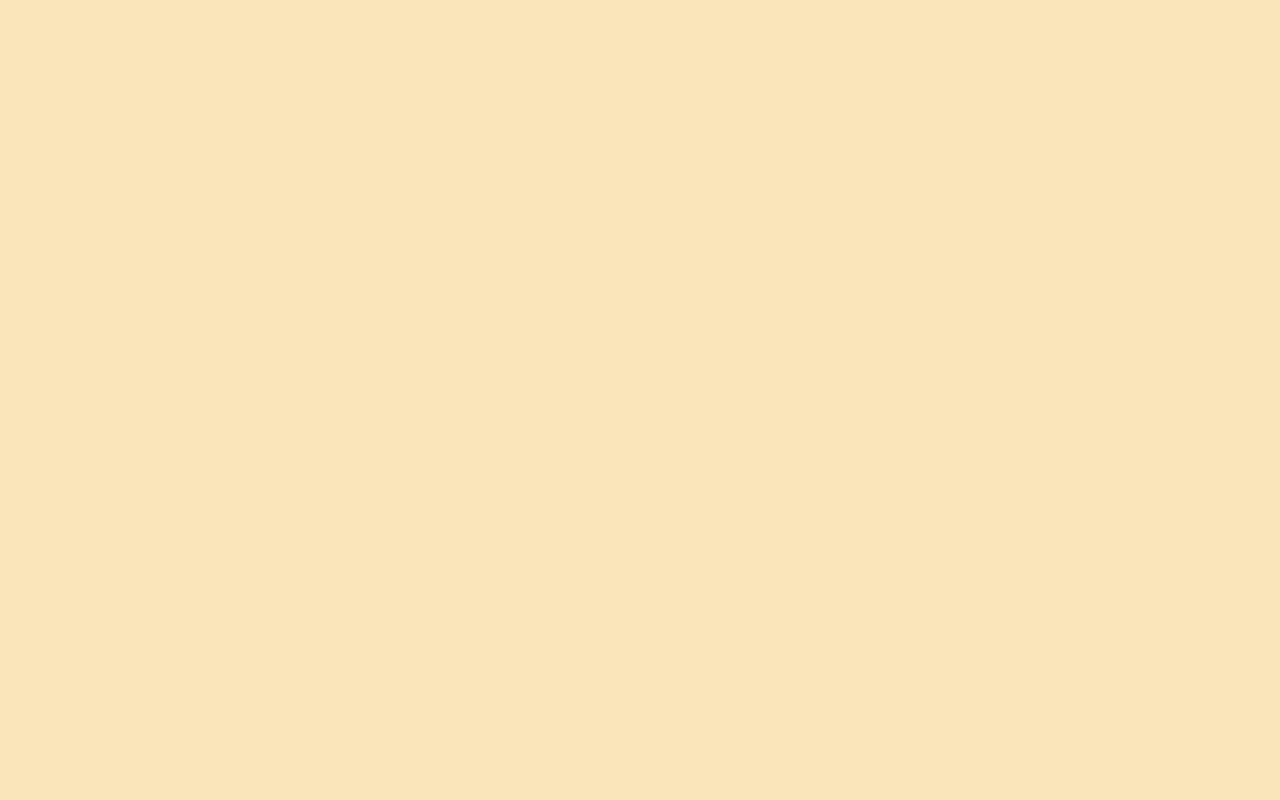
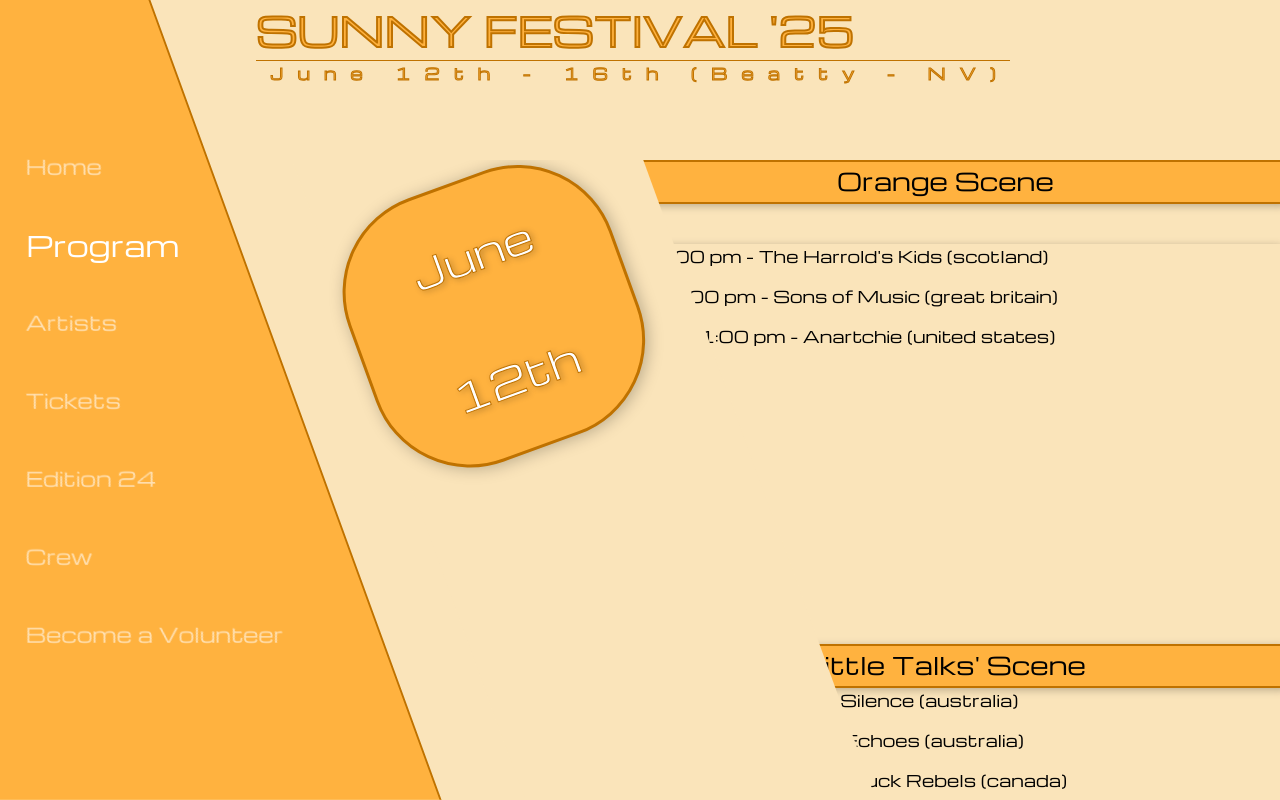
Before and after one commit to philjacquier83/MusicFestival, a React (Vite) app: page /program/20250612 in a window 1280 px wide. Before the commit this address had no page. Built offline with nearby package versions, Linux system fonts and the light colour scheme.

Commit message:
update hooks program artists

```diff
--- a/src/assets/Programmation.json
+++ b/src/assets/Programmation.json
@@ -1,6 +1,7 @@
 [
     {
         "id": "20250612",
+        "concertDay": "12th",
         "scene": [
             {
                 "sceneName": "Orange Scene",
@@ -58,6 +59,7 @@
     },
     {
         "id": "20250613",
+        "concertDay": "13th",
         "scene": [
             {
                 "sceneName": "Orange Scene",
@@ -115,6 +117,7 @@
     },
     {
         "id": "20250614",
+        "concertDay": "14th",
         "scene": [
             {
                 "sceneName": "Orange Scene",
@@ -172,6 +175,7 @@
     },
     {
         "id": "20250615",
+        "concertDay": "15th",
         "scene": [
             {
                 "sceneName": "Orange Scene",
@@ -229,6 +233,7 @@
     },
     {
         "id": "20250616",
+        "concertDay": "16th",
         "scene": [
             {
                 "sceneName": "Orange Scene",
--- /dev/null
+++ b/src/components/MainHeader.jsx
@@ -0,0 +1,17 @@
+function MainHeader() {
+
+    return (
+
+        <>
+            <div className="topContainer">
+                <div className="festivalInfos">
+                    <div className="festivalName">SUNNY FESTIVAL '25</div>
+                    <div className="festivalDates">June 12th - 16th (Beatty - NV)</div>
+                </div>
+                <div className="buyTickets"></div>
+            </div>
+        </>
+    )
+}
+
+export default MainHeader
--- /dev/null
+++ b/src/components/MenusList.jsx
@@ -0,0 +1,22 @@
+import { Link } from 'react-router-dom'
+
+function MenusList({ menuSelected }) {
+
+    const menus = ['Home', 'Program', 'Artists', 'Tickets', 'Edition 24', 'Crew', 'Become a Volunteer']
+
+    return (
+        <>
+            <div className="menusContainer">
+                <div className="menusList">
+                    {menus.map((menu, index) =>
+                        <Link to={`/${menu !== 'Home' && menu.toLowerCase()}`} className={`menu ${menu === menuSelected && 'menu--selected'}`} key={`${menu}-${index}`}>{menu}</Link>
+                    )}
+                </div>
+            </div>
+
+
+        </>
+    )
+}
+
+export default MenusList
--- a/src/hooks/useArtists.js
+++ b/src/hooks/useArtists.js
@@ -1,12 +1,12 @@
-import { useState } from "react";
+import { useState, useEffect } from "react";
 import { useNavigate, useParams } from "react-router-dom";
-import FestivalInfos from '../assets/FestivalInfos.json'
+import Artists from '../assets/Artists.json'
 
 function useArtists() {
 
     const { id } = useParams()
     const navigate = useNavigate()
-
+console.log(id)
     const [ artists, setArtists ] = useState({
         id: "",
         name: "",
@@ -25,7 +25,7 @@ function useArtists() {
     })
 
     useEffect(() => {
-        const artist = FestivalInfos.find((elem) => elem.id === id)
+        const artist = Artists.find((elem) => elem.id === id)
         if(!artist) {
             navigate('/error')
         } else {
--- a/src/hooks/useDates.js
+++ b/src/hooks/useDates.js
@@ -1,4 +1,4 @@
-import { useState } from "react";
+import { useState, useEffect } from "react";
 import { useNavigate, useParams } from "react-router-dom";
 import Programmation from '../assets/Programmation.json'
 
--- a/src/index.css
+++ b/src/index.css
@@ -14,12 +14,14 @@
 }
 
 a {
+  color: #000;
   font-weight: 500;
-  color: #646cff;
-  text-decoration: inherit;
+  text-decoration: none;
 }
+
 a:hover {
-  color: #535bf2;
+  cursor: pointer;
+  color: #ffb23f;
 }
 
 body {
--- a/src/main.jsx
+++ b/src/main.jsx
@@ -2,6 +2,8 @@ import React from 'react'
 import ReactDOM from 'react-dom/client'
 import { BrowserRouter as Router, Routes, Route } from 'react-router-dom'
 import Home from './pages/home'
+import Program from './pages/program'
+import Artists from './pages/artists'
 import './index.css'
 
 ReactDOM.createRoot(document.getElementById('root')).render(
@@ -9,6 +11,8 @@ ReactDOM.createRoot(document.getElementById('root')).render(
     <Router>
       <Routes>
         <Route path="/" element={<Home />} />
+        <Route path="/program/:id" element={<Program />} />
+        <Route path="/artists/:id" element={<Artists />} />
       </Routes>
     </Router>
   </React.StrictMode>,
--- /dev/null
+++ b/src/pages/artists.jsx
@@ -0,0 +1,55 @@
+import MenusList from '../components/MenusList'
+import useArtists from '../hooks/useArtists'
+import MainHeader from '../components/MainHeader'
+import '../sass/main.scss'
+
+function Artists() {
+
+    const artist = useArtists()
+
+    return (
+
+        <div className="mainContainer">
+
+            <MenusList menuSelected="Artists" />
+
+            <div className="bodyContainer">
+
+                <MainHeader />
+
+                <div className="sections">
+
+                    <div className="shape2"><div className="dates">
+                                <div className="day">{artist.groupDate.dayName}</div>
+                                <div className="month">{artist.groupDate.month}</div>
+                                <div className="month">{artist.groupDate.day}<sup>th</sup></div>
+                                <div className="concertTime">{artist.groupDate.hour}</div>
+                            </div></div>
+                    <div className="groups">
+                        <div className="banGroup">
+                            <div className="titleBanGroup">{artist.name}<span className="groupFrom">({artist.codeCountry})</span></div>
+                        </div>
+
+                        <div className="blocPresentation">
+
+                            <div className="descriptionPresentation">
+                                <div className="imgGroup">
+                                    <img src={`${artist.groupImg}`} />
+                                </div>
+                            </div>
+
+                            <div className="textPresentation">
+                                {artist.description.map((text, index) =>
+                                    <div className="textGroup2" key={`${text}-${index}`}>{text}</div>
+                                )}
+                            </div>
+                        </div>
+                    </div>
+                </div>
+            </div>
+
+        </div>
+    )
+}
+
+export default Artists
--- a/src/pages/home.jsx
+++ b/src/pages/home.jsx
@@ -1,66 +1,38 @@
-import { useState } from 'react'
-import { FestivalInfos } from '../assets/FestivalInfos'
+import MenusList from '../components/MenusList'
+import MainHeader from '../components/MainHeader'
 import '../sass/main.scss'
 
 function Home() {
 
-    const menus = ['Home', 'Program', 'Artists', 'Tickets', 'Edition 24', 'Crew', 'Become a Volunteer']
-    const [ menuSelected, setMenuSelected ] = useState('Home')
-
-    const handleSelectMenu = (changeMenu) => {
-        setMenuSelected(changeMenu)
-    }
-
     return (
 
         <div className="mainContainer">
-            <div className="menusContainer">
-                <div className="menusList">
-                {menus.map((menu, index) =>
-                    <div className={`menu ${menu === menuSelected && 'menu--selected'}`} key={`${menu}-${index}`} onClick={() => handleSelectMenu(menu)}>{menu}</div>
-                )}
-                </div>
-            </div>
+
+            <MenusList menuSelected="Home" />
 
             <div className="bodyContainer">
-                <div className="topContainer">
-                    <div className="festivalInfos">
-                        <div className="festivalName">SUNNY FESTIVAL '25</div>
-                        <div className="festivalDates">June 12th - 16th</div>
-                    </div>
-                    <div className="buyTickets"></div>
-                </div>
 
-                <div className="sections">
-                    <div className="dates">
-                        <div className="day">{FestivalInfos[0].Artists[0].groupDate[0].dayName}</div>
-                        <div className="month">{FestivalInfos[0].Artists[0].groupDate[0].month}</div>
-                        <div className="month">{FestivalInfos[0].Artists[0].groupDate[0].day}<sup>th</sup></div>
-                        <div className="concertTime">{FestivalInfos[0].Artists[0].groupDate[0].hour}</div>
-                    </div>
-                    <div className="groups">
-                        <div className="banGroup">
-                            <div className="titleBanGroup">{FestivalInfos[0].Artists[0].name}<span className="groupFrom">({FestivalInfos[0].Artists[0].codeCountry})</span></div>
-                        </div>
-                        <div className="description">
-                            {/*<div className="imgGroup">
-                                <img src="/src/assets/Group1.png" />
-                </div>*/}
-                            <div className="shape">
+                <MainHeader />
+
+                <div className="sections sections--Presentation">
+
+                    <div className="shape"></div>
+                    <div className="presentation">
+                        <div className="ban">Welcome to the 7th edition !</div>
+
+                        <div className="blocPresentation">
+                            <div className="descriptionPresentation">
+
                                 <div className="imgGroup">
-                                    <img src="/src/assets/Group1.png" />
+                                    <img src="/src/assets/Crew1.png" />
                                 </div>
                             </div>
-                            <div className="textGroup">
-                                <p className="textGroup2">
-                                    {FestivalInfos[0].Artists[0].description[0].text1}
-                                </p>
-                                <p className="textGroup2">
-                                    {FestivalInfos[0].Artists[0].description[0].text2}
-                                </p>
-                                <p className="textGroup2">
-                                    {FestivalInfos[0].Artists[0].description[0].text3}
-                                </p>
+                            <div className="textPresentation">
+                                    Welcome to the hottest event of the summer! <br /><br />
+                                    This summer, we're bringing you an electrifying lineup of chart-topping artists and legendary bands, promising non-stop music and unforgettable performances.
+                                    From pulsating beats to soul-stirring melodies, our festival is the ultimate celebration of pop and rock music. <br /><br />
+                                    Join us under the stars for five days of pure musical bliss, surrounded by fellow music lovers and the vibrant energy of our festival grounds. With delicious food, refreshing drinks, and an atmosphere charged with excitement, this is an experience you won't want to miss. <br /><br />
+                                    Mark your calendars and get your tickets now for the highlight of the season !
                             </div>
                         </div>
                     </div>
--- /dev/null
+++ b/src/pages/program.jsx
@@ -0,0 +1,62 @@
+import MenusList from '../components/MenusList'
+import useDates from '../hooks/useDates'
+import MainHeader from '../components/MainHeader'
+import { Link } from 'react-router-dom'
+import '../sass/main.scss'
+
+function Programmation() {
+
+    const program = useDates()
+
+    return (
+
+        <div className="mainContainer">
+
+            <MenusList menuSelected="Program" />
+
+            <div className="bodyContainer">
+
+                <MainHeader />
+
+                <div className="sections">
+
+                    <div className="shape2">
+                        <div className="dates">
+                            <div className="month">June</div>
+                            <div className="month">{program.concertDay}</div>
+                        </div>
+                    </div>
+
+                    <div className="groups">
+                        <div className="banGroup">
+                            <div className="titleBanGroup">{program.scene[0].sceneName}</div>
+                        </div>
+
+                        <div className="blocProgram">
+
+                            <div className="shape3"></div>
+                                {program.scene[0].groups.map((group, index) =>
+                                    <div className="groupHour" key={`${group}-${index}`}>
+                                        <Link to={`/artists/${group.groupId}`}>{group.concertTime}  -  {group.groupName} ({group.country})</Link>
+                                    </div>
+                                )}
+
+                                <div className="banGroup">
+                                    <div className="titleBanGroup">{program.scene[1].sceneName}</div>
+                                </div>
+
+                                {program.scene[1].groups.map((group, index) =>
+                                    <div className="groupHour" key={`${group}-${index}`}>
+                                        <Link to={`/artists/${group.groupId}`}>{group.concertTime}  -  {group.groupName} ({group.country})</Link>
+                                    </div>
+                                )}
+                        </div>
+                    </div>
+                </div>
+            </div>
+
+        </div>
+    )
+}
+
+export default Programmation
--- a/src/sass/base/global.scss
+++ b/src/sass/base/global.scss
@@ -84,6 +84,10 @@
     margin-top: 10vh;
     flex-direction: row;
     overflow: hidden;
+
+    &--Presentation {
+        justify-content: right;
+    }
 }
 
 .festivalInfos {
@@ -101,21 +105,21 @@
 }
 
 .festivalDates {
-    letter-spacing: 2vw;
+    letter-spacing: 14px;
     display: flex;
     justify-content: center;
     align-items: center;
-    margin-left: 2vw;
+    margin-left: 14px;
     -webkit-text-stroke: 1px darken($color: #ffb23f, $amount: 25%);
 }
 
 .dates {
-    width: 15vw;
-    height: 16vw;
+    width: 280px;
+    height: 280px;
     border-radius: 100px;
     display: flex;
-    margin: 2vh 0 0 6vw;
-    transform: rotate(-20deg);
+    margin: 70px 0 0 1vw;
+    transform: skew(-20deg) rotate(-20deg) translate(-35px, -70px);
     box-sizing: border-box;
     border: 3px solid darken($color: #ffb23f, $amount: 25%);
     flex-direction: column;
@@ -124,6 +128,7 @@
     padding: 2% 0;
     background: #ffb23f;
     color: white;
+    z-index: 2;
     box-shadow: 2px 2px 16px rgba(0,0,0,0.25);
 }
 
@@ -133,7 +138,6 @@
     flex: 2;
     justify-content: center;
     align-items: center;
-    transform: rotate(20deg);
     box-sizing: border-box;
     -webkit-text-stroke: 1px darken($color: #ffb23f, $amount: 25%);
     text-shadow: 2px 2px 6px rgba(0,0,0,0.25);
@@ -150,7 +154,6 @@
     align-items: center;
     justify-content: center;
     flex: 1;
-    transform: rotate(20deg) translate(20px);
     box-sizing: border-box;
     text-shadow: 2px 2px 6px rgba(0,0,0,0.25);
 }
@@ -159,22 +162,40 @@
     font-size: 1.5vh;
     display: flex;
     flex: 1;
-    transform: rotate(20deg) translate(-25px);
     box-sizing: border-box;
     align-items: center;
     text-shadow: 2px 2px 6px rgba(0,0,0,0.25);
 }
 
+.presentation {
+    width: 70vw;
+    position: relative;
+    overflow: hidden;
+    padding: 0;
+}
+
+.ban {
+    height: 5vh;
+    width: 100%;
+    background: #ffb23f;
+    border: 2px solid darken($color: #ffb23f, $amount: 25%);
+    display: flex;
+    justify-content: center;
+    align-items: center;
+    font-size: 3vh;
+    box-shadow: 2px 2px 8px rgba(0,0,0,0.25);
+}
+
 .groups {
-    transform: skew(20deg) translateX(10vw);
     width: 60vw;
     position: relative;
+    right: 0;
     overflow: hidden;
 }
 
 .banGroup {
     height: 5vh;
-    width: 60vw;
+    width: 100%;
     background: #ffb23f;
     border: 2px solid darken($color: #ffb23f, $amount: 25%);
     display: flex;
@@ -183,9 +204,43 @@
     box-shadow: 2px 2px 8px rgba(0,0,0,0.25);
 }
 
+.blocPresentation {
+    display: flex;
+    height: fit-content;
+    flex-direction: row;
+    justify-content: space-between;
+    position: relative;
+    margin-top: 20px;
+    box-shadow: 2px 2px 8px rgba(0,0,0,0.25);
+}
+
+.descriptionPresentation {
+    width: 400px;
+    display: flex;
+    shape-outside: polygon(0 0, 100% 0, 100% 100%, 20% 100%);
+    overflow: hidden;
+    position: relative;
+
+}
+
+.textPresentation {
+    color: #000;
+    flex: 1;
+    text-align: justify;
+    margin: 0 20px;
+}
+
+.title {
+    transform: skew(-20deg);
+    width: 80%;
+    display: flex;
+    justify-content: center;
+    align-items: baseline;
+    font-size: 3vh;
+}
+
 .titleBanGroup {
-    transform: skew(-20deg);
-    width: 50%;
+    width: 100%;
     display: flex;
     justify-content: center;
     align-items: baseline;
@@ -203,30 +258,45 @@
 
 }
 
-.textGroup {
-    flex: 1;
-    color: #000;
+.shape {
+    width: 200px;
+    height: 85vh;
     z-index: 1;
-    position: relative;
-    padding-right: 60px;
-    box-sizing: border-box;
-    transform: skew(-20deg);
+    shape-outside: polygon(0 0, 0 100%, 100% 100%);
+    transform: skew(20deg) translate(160px);
+    background: rgb(250, 228, 186);
 }
 
-.shape {
-    width: 450px;
-    height: 200px;
-    shape-outside: polygon(0 0, 100% 0, 100% 100%, 20% 100%);
-    margin-top: 20px;
-    transform: skew(-20deg) translate(-120px);
-    box-shadow: 0 4px 6px rgba(0,0,0,0.25);
+.shape2 {
+    width: 400px;
+    height: 85vh;
+    display: flex;
+    justify-content: center;
+    z-index: 1;
+    shape-outside: polygon(0 0, 0 100%, 100% 100%);
+    transform: skew(20deg) translate(160px);
+    background: rgb(250, 228, 186);
 }
 
-.textGroup2 {
-    margin: 20px 0 0 10px;
-    text-align: justify;
-    font-size: 16px;
-    transform: translate(-120px);
+.shape3 {
+    clip-path: polygon(0 0, 100% 100%, 0 100%);
+    float: left;
+    shape-outside: polygon(0 0, 100% 100%, 0 100%);
+    height: 400px;
+    width: 146px;
+    transform: translate(35px);
+}
+
+.groupHour {
+    text-align: left;
+    height: 5vh;
+    vertical-align: auto;
+    transform: translate(40px);
+}
+
+.blocProgram {
+    margin-top: 40px;
+    box-shadow: 2px 2px 8px rgba(0,0,0,0.25);
 }
 
 .imgGroup {
```
Also changed, not shown: src/assets/Artists.json (+10 -10 lines), src/assets/Crew1.png (added), src/assets/Crew2.png (added).
